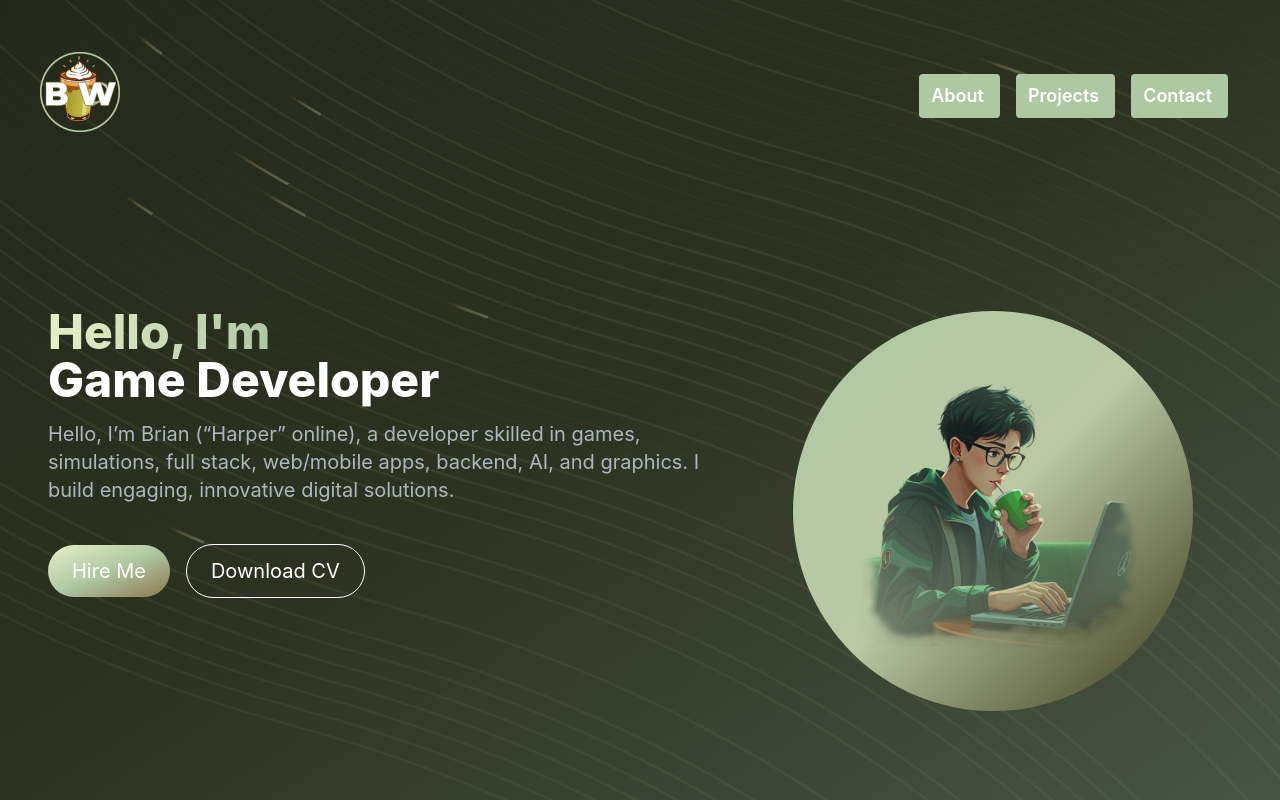
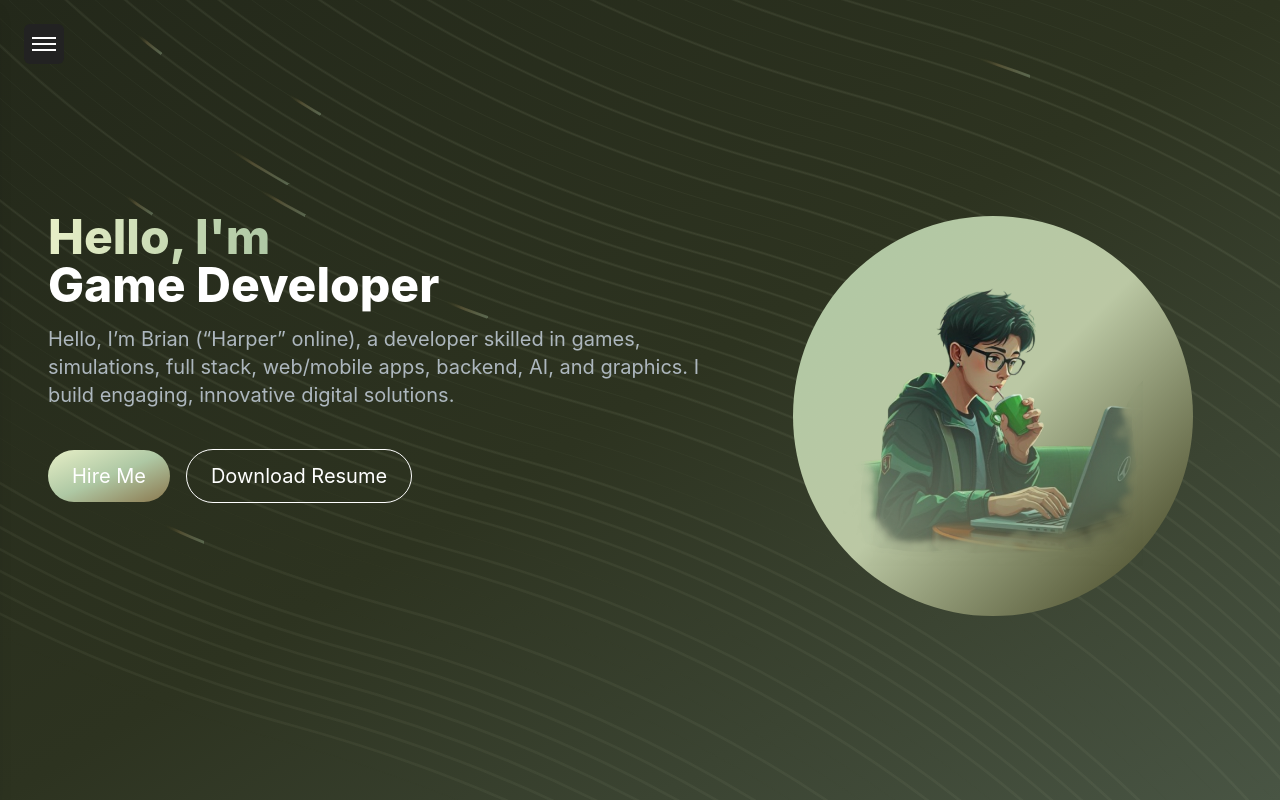
Before and after one commit to brianBoolean88/personal-portfolio-website, a Next.js app: page / in a window 1280 px wide. Shown: the top 800 px of the page. Built offline with nearby package versions, Linux system fonts and the light colour scheme.

Commit message:
Contact Form + Resend Email API 🌿

```diff
--- a/app/components/HeroSection.jsx
+++ b/app/components/HeroSection.jsx
@@ -94,12 +94,11 @@ const HeroSection = () => {
 
             <motion.div
                 initial={{ opacity: 0, y: 40 }}
-                whileInView={{ opacity: 1, y: 0 }}
-                viewport={{ once: true, amount: 0.2 }}
+                animate={{ opacity: 1, y: 0 }}
                 transition={{ duration: 0.6, delay: 0.1 }}
             >
                 <section id="hero">
-                    <div className='mt-11 lg:mb-50 grid grid-cols-1 lg:grid-cols-12 z-in'>
+                    <div className='mt-30 lg:mb-50 grid grid-cols-1 lg:grid-cols-12 z-in'>
                         {/* Left side */}
                         <div className='mb-20 sm:mb-25 col-span-7 place-self-center text-center lg:text-left'>
                             <h1 className="select-none text-white mb-4 text-4xl lg:text-5xl font-extrabold">
@@ -148,7 +147,7 @@ const HeroSection = () => {
                                     className='select-none px-6 py-3 w-full lg:w-fit rounded-full mr-4 bg-transparent hover:bg-[#AEC8A4] text-white border border-white mt-4 text-xl inline-block text-center'
                                     aria-label='Download my resume.'
                                 >
-                                    Download CV
+                                    Download Resume
                                 </a>
                             </div>
                         </div>
@@ -327,7 +326,7 @@ const HeroSection = () => {
             </section>
 
 
-            <motion
+            <motion.div
                 initial={{ opacity: 0, y: 40 }}
                 whileInView={{ opacity: 1, y: 0 }}
                 viewport={{ once: true, amount: 0.2 }}
@@ -352,7 +351,7 @@ const HeroSection = () => {
                     >
                     </InfiniteMovingCards>
                 </section>
-            </motion>
+            </motion.div>
 
         </div>
     )
--- a/app/components/NavAnchor.jsx
+++ b/app/components/NavAnchor.jsx
@@ -1,8 +1,9 @@
-const NavAnchor = ({ href, title }) => {
+const NavAnchor = ({ href, title, onClick }) => {
     return (
         <a
             href={href}
             className="bg-[#AEC8A4] block py-2 pl-3 pr-4 mr-4 text-white text-lg font-semibold hover:text-[#E7EFC7] hover:bg-[#8A784E] rounded transition-colors duration-300 ease-in-out"
+            onClick={onClick}
         >
             {title}
         </a>
--- a/app/components/NavBar.jsx
+++ b/app/components/NavBar.jsx
@@ -1,49 +1,64 @@
-import React from 'react'
+import React, { useState, useEffect } from 'react'
 import Link from 'next/link'
 import Image from 'next/image'
 import NavLink from './NavLink'
 import NavAnchor from './NavAnchor'
 
-const navLinks = [
-    {
-        title:"About",
-        path: "#about",
-    },
-    {
-        title:"Projects",
-        path: "#projects",
-    },
-    {
-        title:"Contact",
-        path: "#contact",
-    }
-]
+const NavBar = () => {
+    const [sidebarOpen, setSidebarOpen] = useState(false);
+    return (
+        <>
+            {/* Hamburger Button */}
+            <button
+                className="fixed top-6 left-6 z-20 flex flex-col justify-center items-center w-10 h-10 bg-[#222] rounded-md"
+                onClick={() => setSidebarOpen(true)}
+                aria-label="Open sidebar"
+            >
+                <span className="block w-6 h-0.5 bg-white mb-1"></span>
+                <span className="block w-6 h-0.5 bg-white mb-1"></span>
+                <span className="block w-6 h-0.5 bg-white"></span>
+            </button>
 
-const NavBar = () => {
-    return (
-        <nav className='sticky top-0 z-100 select-none mt-5 ml-0 mr-0 sm:ml-2 sm:mr-1'>
-            <div className='flex flex-wrap items-center justify-between mx-auto pl-4 sm:p-8'>
-                <Link href={"/"} className='text-5xl text-white font-semibold'>
-                    <div className="inline-block mr-2 transition-transform duration-300 ease-in-out hover:scale-105">
+            {/* Sidebar Overlay */}
+            <div
+                className={`fixed inset-0 bg-black bg-opacity-40 z-[150] transition-opacity duration-300
+                    ${sidebarOpen ? 'opacity-100 pointer-events-auto' : 'opacity-0 pointer-events-none'}`}
+                onClick={() => setSidebarOpen(false)}
+            />
+
+            {/* Sidebar */}
+            <aside
+                className={`fixed top-0 left-0 h-full w-64 lg:w-84 bg-[#222] z-[200] shadow-lg transform transition-transform duration-300
+                    ${sidebarOpen ? 'translate-x-0' : '-translate-x-full'}`}
+            >
+                <div className="flex items-center justify-between p-6">
+                    <Link href={"/"} className='text-3xl text-white font-semibold flex items-center'>
                         <Image
                             src="/images/nav_img.png"
                             alt="Logo"
-                            width={80}
-                            height={80}
-                            className="w-[60px] h-[60px] sm:w-[80px] sm:h-[80px] object-contain hover:filter hover:invert-100 transition-all duration-300 ease-in-out"
+                            width={48}
+                            height={48}
+                            className="w-12 h-12 object-contain mr-2"
                         />
-                    </div>
-                </Link>
-                <div className='menu block md:w-auto' id='navbar'>
-                    <ul className='flex p-4 md:p-0 md:flex-row md:space-x-8 md:mt-0'>
-                        {/*<NavLink href = {link.path} title={link.title}/>*/}
-                        <NavAnchor href={"/#about"} title={"About"}/>
-                        <NavLink href={"/projects"} title={"Projects"}/>
-                        <NavLink href={"/contact"} title={"Contact"}/>
-                    </ul>
+                        Brian Wang
+                    </Link>
+                    {/* Close button for mobile */}
+                    <button
+                        className="text-white text-2xl"
+                        onClick={() => setSidebarOpen(false)}
+                        aria-label="Close sidebar"
+                    >
+                        &times;
+                    </button>
                 </div>
-            </div>
-        </nav>
+                <ul className="flex flex-col space-y-10 px-6 mt-20">
+                    <NavLink href={"/"} title={"Home"} onClick={() => setSidebarOpen(false)} />
+                    <NavAnchor href={"/#about"} title={"About"} onClick={() => setSidebarOpen(false)} />
+                    <NavLink href={"/projects"} title={"Projects"} onClick={() => setSidebarOpen(false)} />
+                    <NavLink href={"/contact"} title={"Contact"} onClick={() => setSidebarOpen(false)} />
+                </ul>
+            </aside>
+        </>
     )
 }
 
--- a/app/components/NavLink.jsx
+++ b/app/components/NavLink.jsx
@@ -1,8 +1,9 @@
 import Link from "next/link";
 
-const NavLink = ({ href, title }) => {
+const NavLink = ({ href, title, onClick }) => {
     return (
         <Link href={href}
+            onClick={onClick}
         className="bg-[#AEC8A4] block py-2 pl-3 pr-4 mr-4 text-white text-lg font-semibold hover:text-[#E7EFC7] hover:bg-[#8A784E] rounded transition-colors duration-300 ease-in-out">
             {title}
         </Link>
--- a/app/ui/input.jsx
+++ b/app/ui/input.jsx
@@ -40,7 +40,7 @@ const Input = React.forwardRef(({ className, type, ...props }, ref) => {
       {type === "textarea" ? (
         <textarea
           className={cn(
-            `shadow-input flex min-h-[120px] w-full rounded-md border-none bg-[#AEC8A4] px-3 py-2 text-base text-black resize-y transition duration-400 group-hover/input:shadow-none placeholder:text-slate-700 focus-visible:ring-[2px] focus-visible:ring-neutral-400 focus-visible:outline-none disabled:cursor-not-allowed disabled:opacity-50`,
+            `shadow-input flex min-h-[120px] w-full rounded-md border-none bg-[#81947a] px-3 py-2 text-base text-black resize-y transition duration-400 group-hover/input:shadow-none placeholder:text-slate-700 focus-visible:ring-[2px] focus-visible:ring-neutral-400 focus-visible:outline-none disabled:cursor-not-allowed disabled:opacity-50`,
             className
           )}
           ref={ref}
@@ -50,7 +50,7 @@ const Input = React.forwardRef(({ className, type, ...props }, ref) => {
         <input
           type={type}
           className={cn(
-            `shadow-input flex h-12 w-full rounded-md border-none bg-[#AEC8A4] px-4 py-3 text-base text-black transition duration-400 group-hover/input:shadow-none file:border-0 file:bg-transparent file:text-base file:font-medium placeholder:text-slate-700 focus-visible:ring-[2px] focus-visible:ring-neutral-400 focus-visible:outline-none disabled:cursor-not-allowed disabled:opacity-50`,
+            `shadow-input flex h-12 w-full rounded-md border-none bg-[#81947a] px-4 py-3 text-base text-black transition duration-400 group-hover/input:shadow-none file:border-0 file:bg-transparent file:text-base file:font-medium placeholder:text-slate-700 focus-visible:ring-[2px] focus-visible:ring-neutral-400 focus-visible:outline-none disabled:cursor-not-allowed disabled:opacity-50`,
             className
           )}
           ref={ref}
--- a/package.json
+++ b/package.json
@@ -17,6 +17,7 @@
     "next": "15.3.3",
     "react": "^19.0.0",
     "react-dom": "^19.0.0",
+    "react-google-recaptcha": "^3.1.0",
     "react-rnd": "^10.5.2",
     "react-type-animation": "^3.2.0",
     "resend": "^4.5.1",
```
Also changed, not shown: app/components/Contact.jsx (+31 -8 lines), app/components/Projects.jsx (+4 -6 lines), 1 other file (tests, documents, lock files or other folders).
